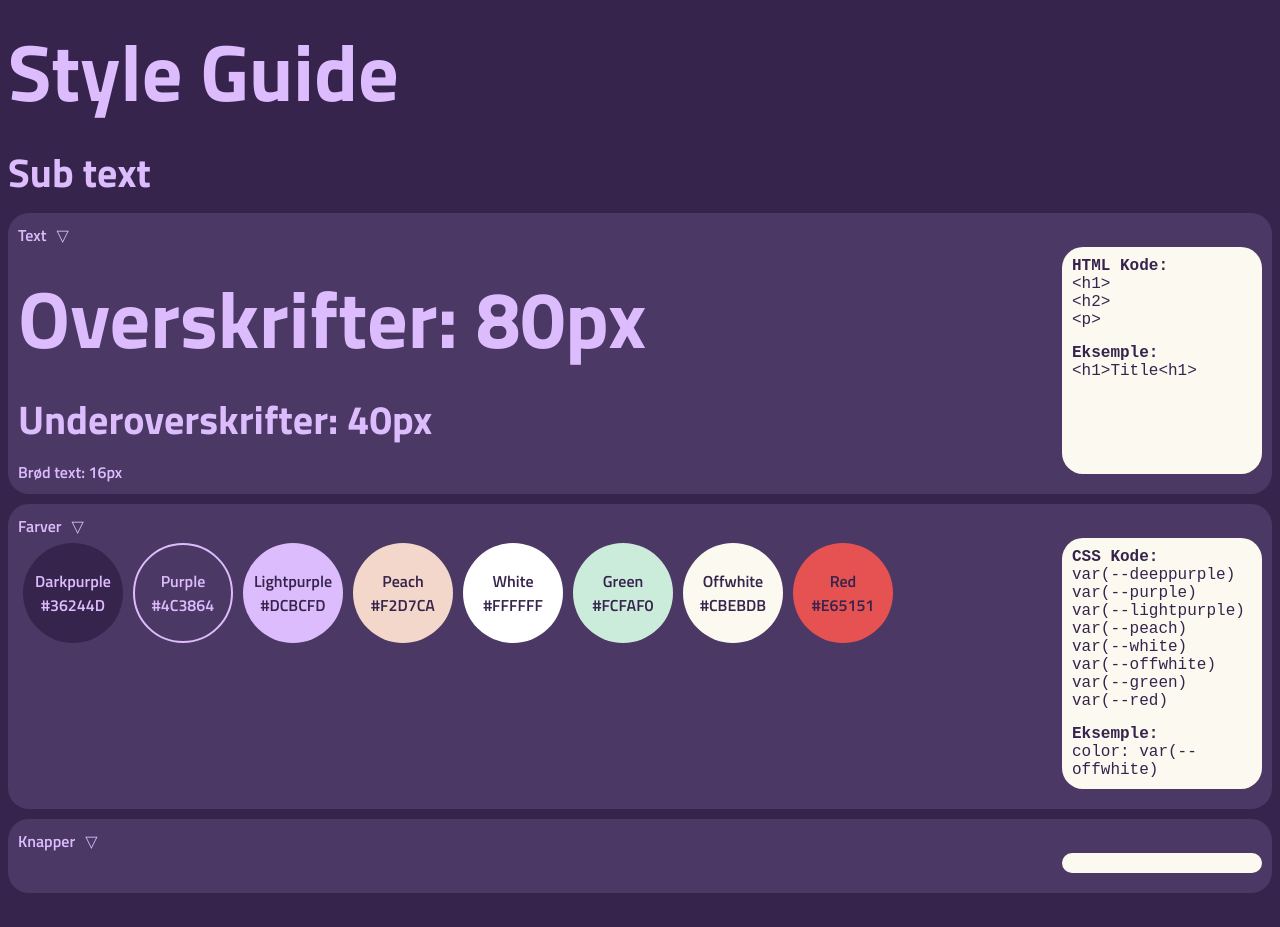
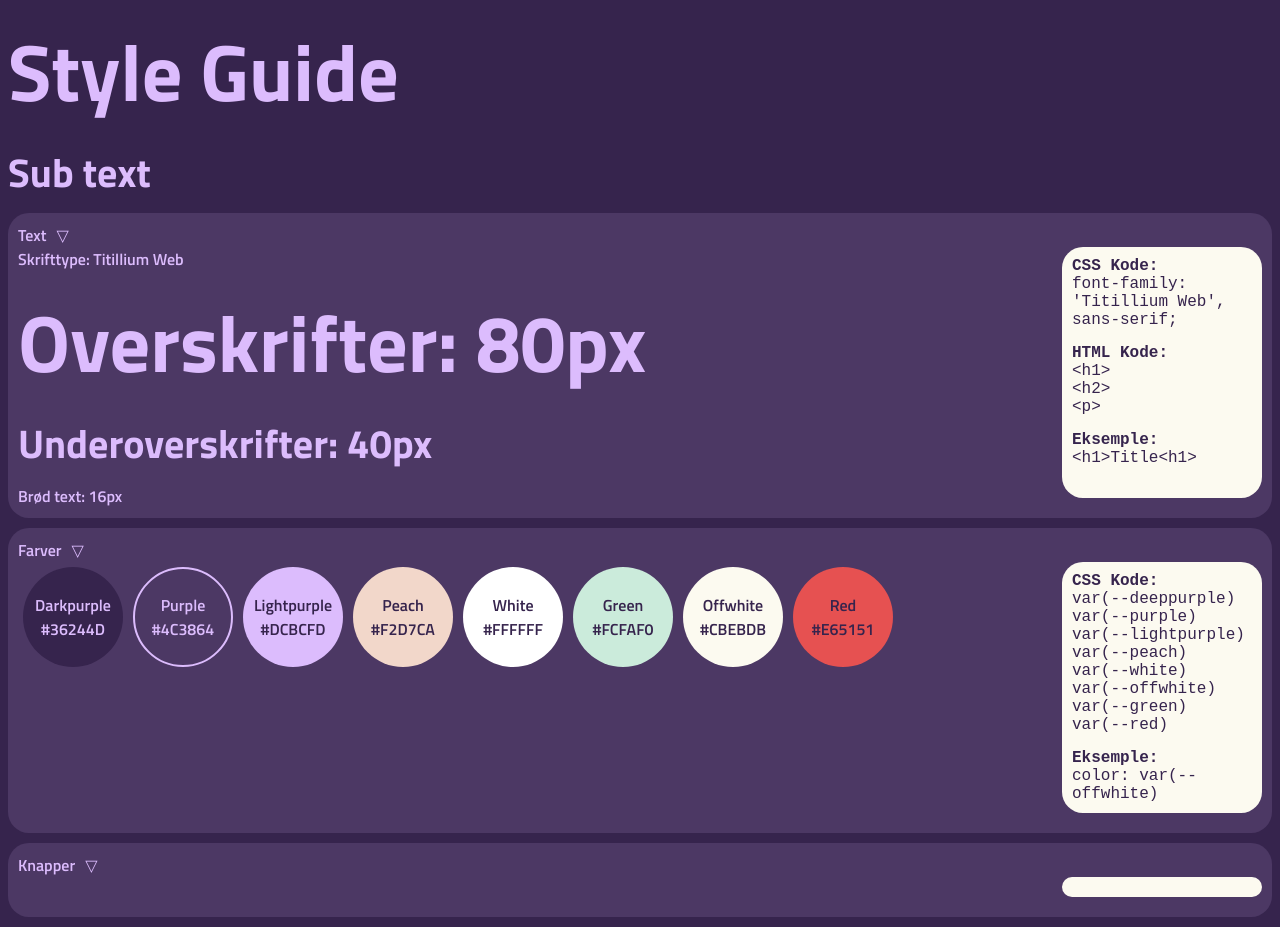
Before and after one commit to nuksnuks/projekt_x, a plain HTML site: page styleguide/styleguide.html in a window 1280 px wide. Before the commit the page ends 903 px from the top, so only its background shows below. Drawn offline with Linux system fonts and the light colour scheme.

Commit message:
skrifttype

```diff
--- a/styleguide/styleguide.html
+++ b/styleguide/styleguide.html
@@ -21,11 +21,16 @@
       </Div>
       <div class="grid">
         <div class="a">
+          <p>Skrifttype: Titillium Web</p>
           <h1>Overskrifter: 80px</h1>
           <h2>Underoverskrifter: 40px</h2>
           <p>Brød text: 16px</p>
         </div>
         <code class="box b">
+          <p><b>CSS Kode:</b></p>
+          <p>
+            font-family: 'Titillium Web', sans-serif;
+          </p> <br>
           <p><b>HTML Kode:</b></p>
           <p>
             &lt;h1&gt; <br>
```
